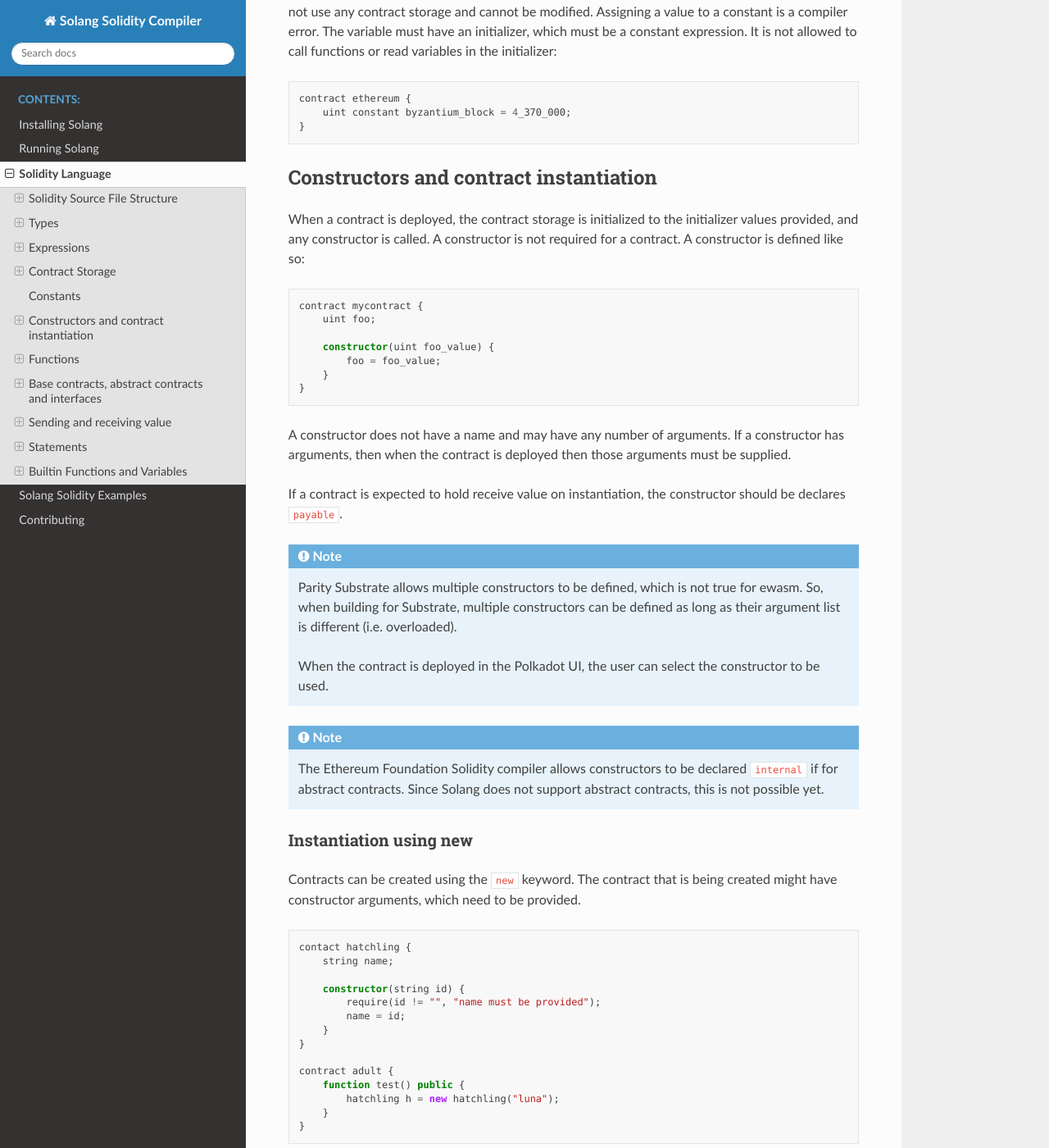
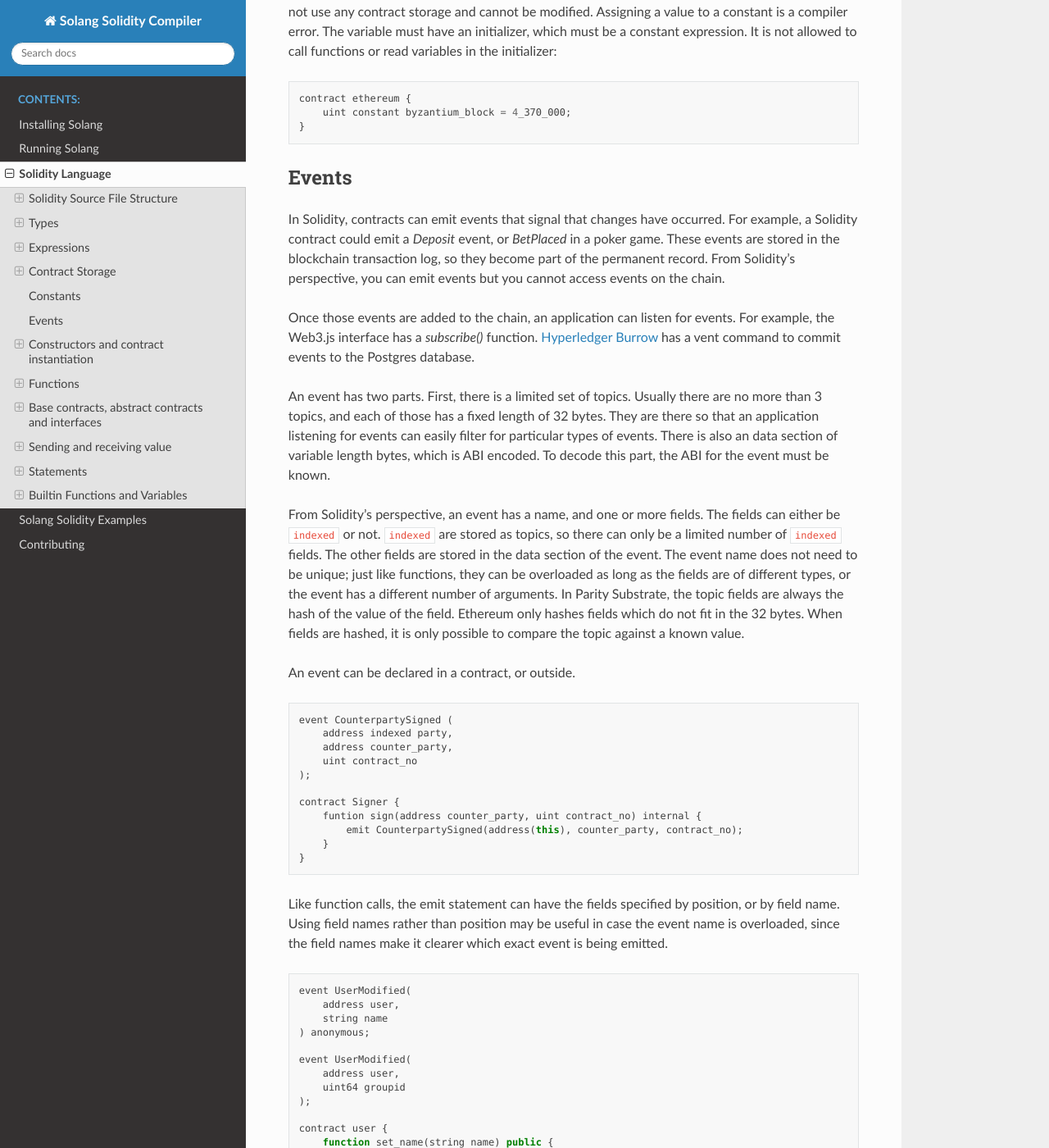
Before and after one commit to hyperledger-solang/solang, a Sphinx documentation site: the page built from docs/language.rst, in a window 1280 px wide and 1400 px high, scrolled down 23222 px. Shown: the whole window at 82% size. Built offline with Sphinx 7.4.7 and the Read the Docs theme 2.0.0, drawn with Linux system fonts in a browser that asks for light colours; some of the changed text lies outside the part shown.

Commit message:
Document events
Signed-off-by: Sean Young <sean@mess.org>

```diff
--- a/docs/language.rst
+++ b/docs/language.rst
@@ -1197,6 +1197,82 @@ not allowed to call functions or read variables in the initializer:
       uint constant byzantium_block = 4_370_000;
   }
 
+Events
+------
+
+In Solidity, contracts can emit events that signal that changes have occurred. For example, a Solidity
+contract could emit a `Deposit` event, or `BetPlaced` in a poker game. These events are stored
+in the blockchain transaction log, so they become part of the permanent record. From Solidity's perspective,
+you can emit events but you cannot access events on the chain.
+
+Once those events are added to the chain, an application can listen for events. For example, the Web3.js
+interface has a `subscribe()` function. `Hyperledger Burrow <https://hyperledger.github.io/burrow/#/reference/vent>`_
+has a vent command to commit events to the Postgres database.
+
+An event has two parts. First, there is a limited set of topics. Usually there are no more than 3 topics,
+and each of those has a fixed length of 32 bytes. They are there so that an application listening for events
+can easily filter for particular types of events. There is also an data section of variable length bytes, which
+is ABI encoded. To decode this part, the ABI for the event must be known.
+
+From Solidity's perspective, an event has a name, and one or more fields. The fields can either be ``indexed`` or
+not. ``indexed`` are stored as topics, so there can only be a limited number of ``indexed`` fields. The other
+fields are stored in the data section of the event. The event name does not need to be unique; just like
+functions, they can be overloaded as long as the fields are of different types, or the event has
+a different number of arguments.
+In Parity Substrate, the topic fields are always the hash of the value of the field. Ethereum only hashes fields
+which do not fit in the 32 bytes. When fields are hashed, it is only possible to compare the topic against a
+known value.
+
+An event can be declared in a contract, or outside.
+
+.. code-block:: javascript
+
+    event CounterpartySigned (
+        address indexed party,
+        address counter_party,
+        uint contract_no
+    );
+
+    contract Signer {
+        funtion sign(address counter_party, uint contract_no) internal {
+            emit CounterpartySigned(address(this), counter_party, contract_no);
+        }
+    }
+
+Like function calls, the emit statement can have the fields specified by position, or by field name. Using
+field names rather than position may be useful in case the event name is overloaded, since the field names
+make it clearer which exact event is being emitted.
+
+
+.. code-block:: javascript
+
+    event UserModified(
+        address user,
+        string name
+    ) anonymous;
+
+    event UserModified(
+        address user,
+        uint64 groupid
+    );
+
+    contract user {
+        function set_name(string name) public {
+            emit UserModified({ user: msg.sender, name: name });
+        }
+
+        function set_groupid(uint64 id) public {
+            emit UserModified({ user: msg.sender, groupid: id });
+        }
+    }
+
+In the transaction log, the first topic of an event is the keccak256 hash of the signature of the
+event. The signature is the event name, followed by the fields types in a comma separated list in parentheses. So
+the first topic for the second UserModified event would be the keccak256 hash of ``UserModified(address,uint64)``.
+You can leave this topic out by declaring the event ``anonymous``. This makes the event slightly smaller (32 bytes
+less) and makes it possible to have 4 ``indexed`` fields rather than 3.
+
+
 Constructors and contract instantiation
 ---------------------------------------
 
```
